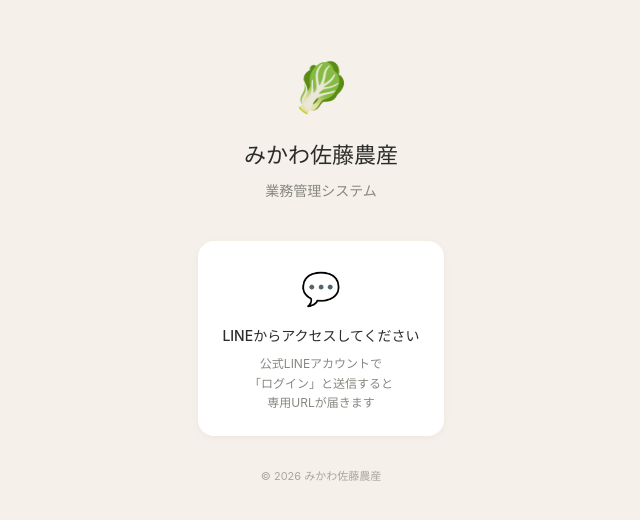
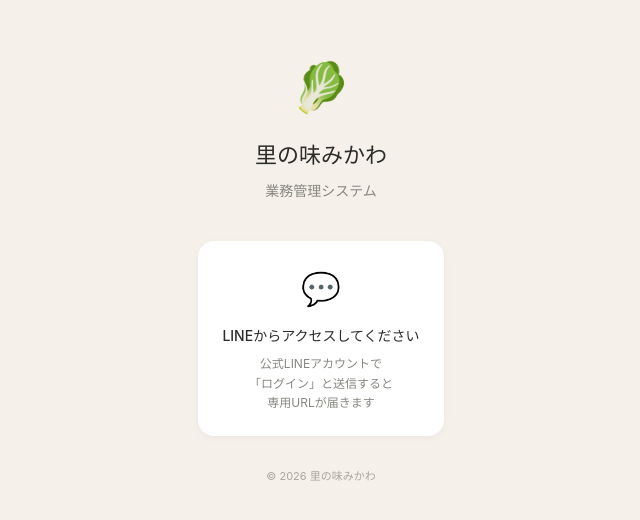
Before and after one commit to Shu-Okamoto/mikawa-dx, a Next.js app: page / in a window 1280 px wide. Shown: the part 132-652 px from the top of the page, without its empty margins (319-959 px from the left). Built offline with nearby package versions, Linux system fonts and the light colour scheme.

Commit message:
add store page

```diff
--- a/app/page.tsx
+++ b/app/page.tsx
@@ -37,7 +37,7 @@ export default function HomePage() {
         <div style={{ fontSize:'48px', marginBottom:'16px' }}>🥬</div>
         <h1 style={{ fontSize:'22px', fontWeight:500, color:'#2C2C2A',
           marginBottom:'8px' }}>
-          みかわ佐藤農産
+          里の味みかわ
         </h1>
         <p style={{ fontSize:'14px', color:'#888780', marginBottom:'40px' }}>
           業務管理システム
@@ -60,7 +60,7 @@ export default function HomePage() {
         </div>
 
         <p style={{ fontSize:'11px', color:'#A8A69E', marginTop:'32px' }}>
-          © 2026 みかわ佐藤農産
+          © 2026 里の味みかわ
         </p>
       </div>
     </div>
```
Also changed, not shown: app/api/calendar/route.ts (line endings or trailing spaces), app/api/line/webhook/route.ts (line endings or trailing spaces).
